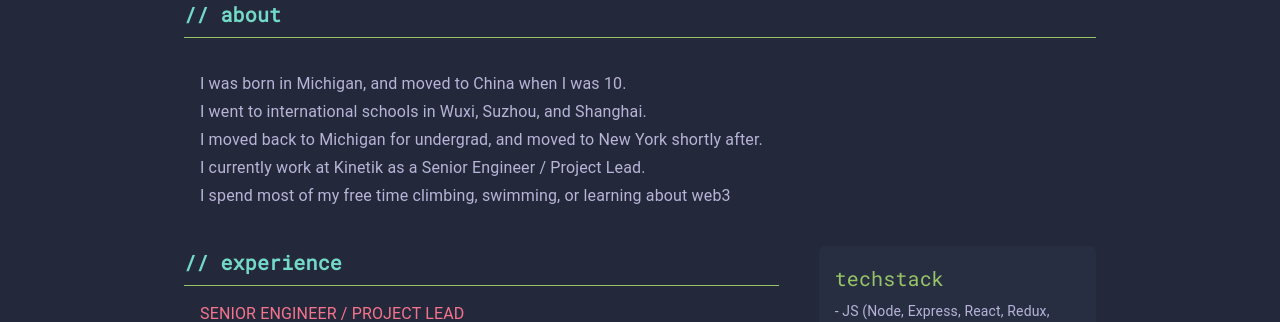
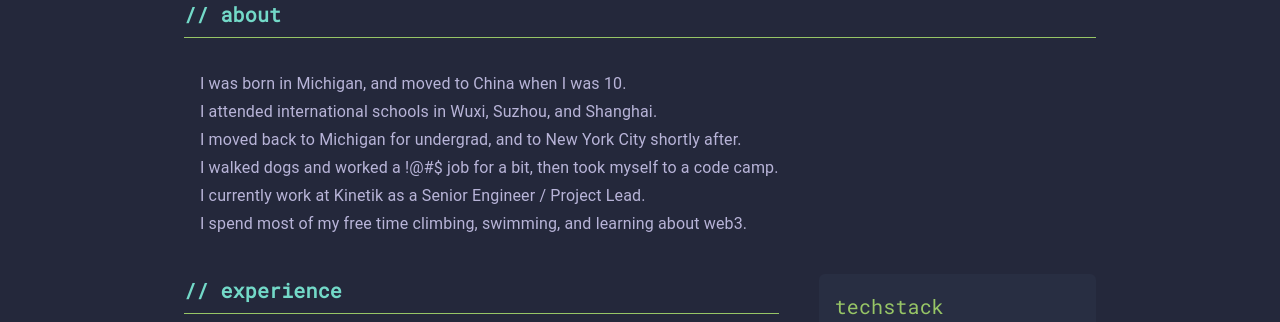
Before and after one commit to jyan95/website, a React (Create React App) app: page / in a window 1280 px wide. Shown: the part 319-641 px from the top of the page. Built offline with nearby package versions, Linux system fonts and the light colour scheme.

Commit message:
add about me

```diff
--- a/src/containers/Home.js
+++ b/src/containers/Home.js
@@ -73,13 +73,16 @@ const about = (
   <p>
     I was born in Michigan, and moved to China when I was 10.
     <br />
-    I went to international schools in Wuxi, Suzhou, and Shanghai.
+    I attended international schools in Wuxi, Suzhou, and Shanghai.
     <br />
-    I moved back to Michigan for undergrad, and moved to New York shortly after.
+    I moved back to Michigan for undergrad, and to New York City shortly after.
+    <br />
+    I walked dogs and worked a !@#$ job for a bit, then took myself to a code
+    camp.
     <br />
     I currently work at Kinetik as a Senior Engineer / Project Lead.
-    <br />I spend most of my free time climbing, swimming, or learning about
-    web3
+    <br />I spend most of my free time climbing, swimming, and learning about
+    web3.
   </p>
 );
 
```
